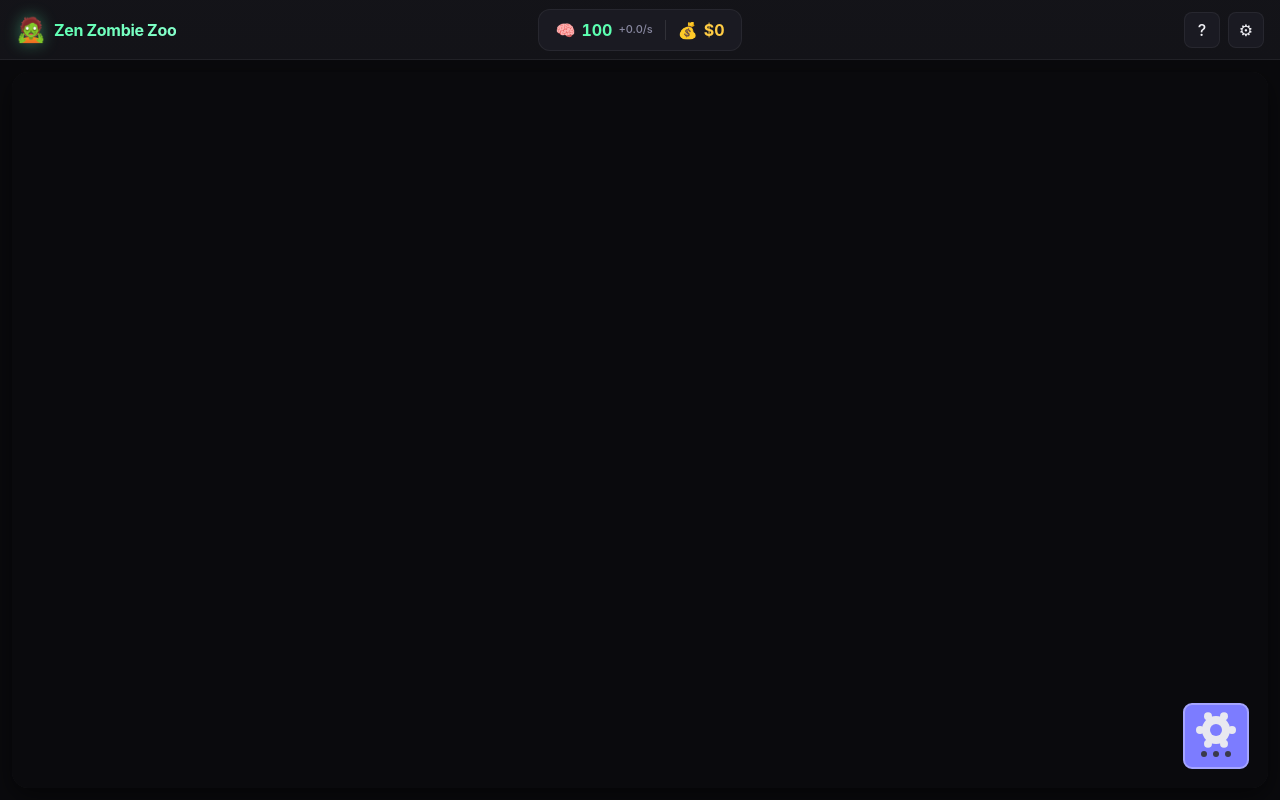
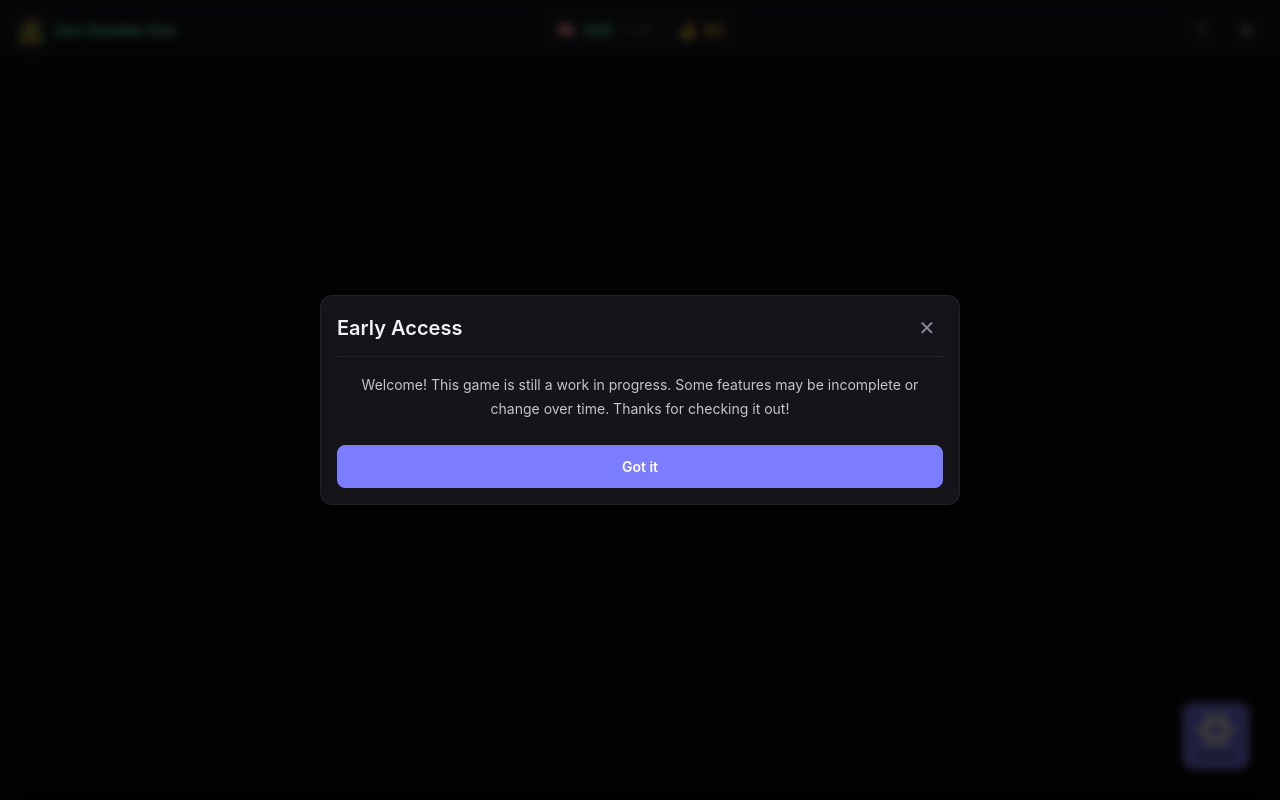
Before and after one commit to zen-zombie-zoo/zzz-web, a React (Vite) app: page / in a window 1280 px wide. Built offline with nearby package versions, Linux system fonts and the light colour scheme.

Commit message:
add early access modal

```diff
--- a/src/App.tsx
+++ b/src/App.tsx
@@ -1,15 +1,31 @@
-import React, { useState } from "react";
+import React, { useState, useEffect } from "react";
 import { Header } from "./ui/Header";
 import { ZooCanvas } from "./ui/ZooCanvas";
 import { Modal } from "./ui/Modal";
 import { Tips } from "./ui/Tips";
 import { MachineModal } from "./ui/MachineModal";
 import { SettingsModal } from "./ui/SettingsModal";
+import { EarlyAccessModal } from "./ui/EarlyAccessModal";
+
+const EARLY_ACCESS_KEY = "zzz_early_access_seen";
 
 const App: React.FC = () => {
   const [tipsOpen, setTipsOpen] = useState(false);
   const [machineOpen, setMachineOpen] = useState(false);
   const [settingsOpen, setSettingsOpen] = useState(false);
+  const [earlyAccessOpen, setEarlyAccessOpen] = useState(false);
+
+  useEffect(() => {
+    const hasSeenEarlyAccess = localStorage.getItem(EARLY_ACCESS_KEY);
+    if (!hasSeenEarlyAccess) {
+      setEarlyAccessOpen(true);
+    }
+  }, []);
+
+  const handleEarlyAccessClose = () => {
+    localStorage.setItem(EARLY_ACCESS_KEY, "true");
+    setEarlyAccessOpen(false);
+  };
 
   return (
     <div className="app">
@@ -36,6 +52,11 @@ const App: React.FC = () => {
       <Modal open={settingsOpen} onClose={() => setSettingsOpen(false)} title="Settings">
         <SettingsModal />
       </Modal>
+
+      {/* Early Access Modal */}
+      <Modal open={earlyAccessOpen} onClose={handleEarlyAccessClose} title="Early Access">
+        <EarlyAccessModal onClose={handleEarlyAccessClose} />
+      </Modal>
     </div>
   );
 };
--- /dev/null
+++ b/src/ui/EarlyAccessModal.tsx
@@ -0,0 +1,49 @@
+import React from "react";
+import styled from "@emotion/styled";
+import { theme } from "../theme";
+
+type Props = {
+  onClose: () => void;
+};
+
+const Container = styled.div`
+  text-align: center;
+`;
+
+const Description = styled.p`
+  color: ${theme.textSecondary};
+  line-height: ${theme.lineHeightRelaxed};
+  margin: 0 0 ${theme.spacing3xl} 0;
+`;
+
+const ContinueButton = styled.button`
+  width: 100%;
+  padding: ${theme.spacingLg} ${theme.spacingXl};
+  background: ${theme.colorPrimary};
+  border: 1px solid ${theme.colorPrimary};
+  border-radius: ${theme.radiusMd};
+  color: #fff;
+  font-size: ${theme.fontSizeBase};
+  font-weight: ${theme.fontWeightSemibold};
+  cursor: pointer;
+  transition: all ${theme.transitionFast};
+
+  &:hover {
+    background: ${theme.colorPrimaryHover};
+    box-shadow: ${theme.shadowGlowPrimary};
+    transform: none;
+  }
+`;
+
+export const EarlyAccessModal: React.FC<Props> = ({ onClose }) => {
+  return (
+    <Container>
+      <Description>
+        Welcome! This game is still a work in progress. Some features may be
+        incomplete or change over time. Thanks for checking it out!
+      </Description>
+
+      <ContinueButton onClick={onClose}>Got it</ContinueButton>
+    </Container>
+  );
+};
```
